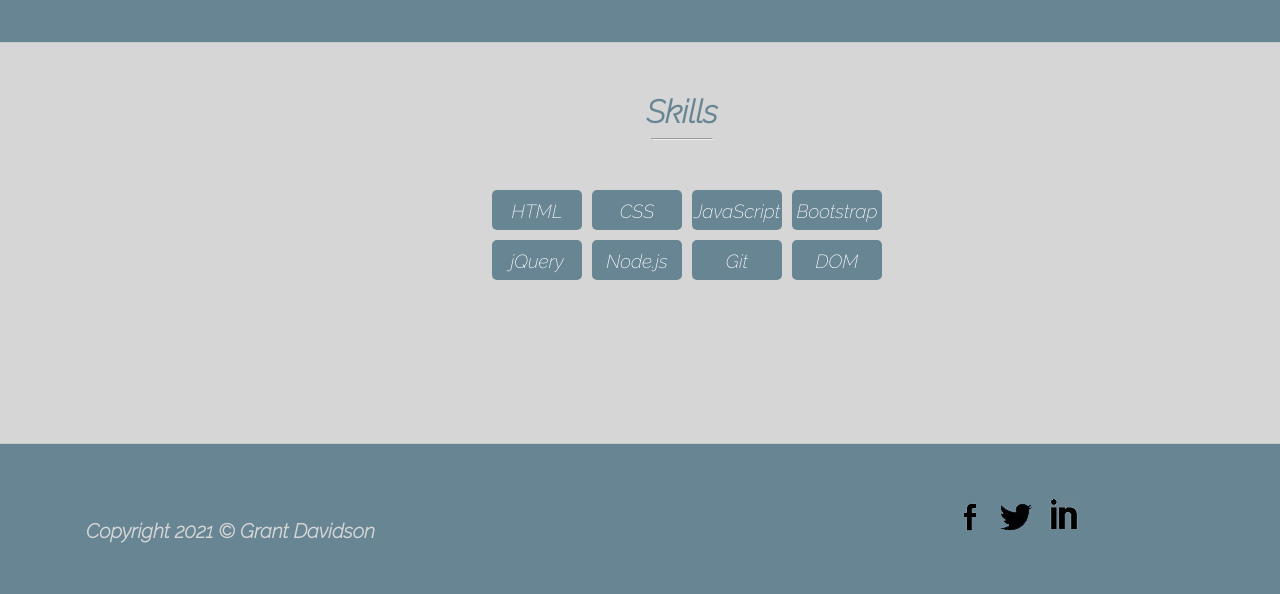
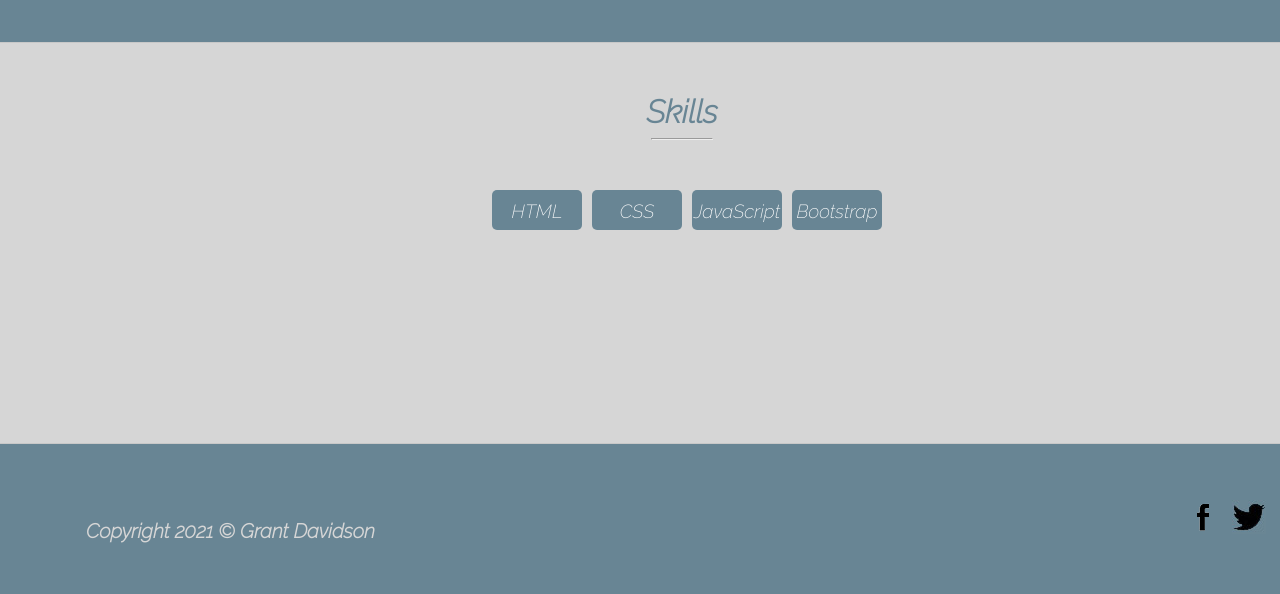
Before and after one commit to GrantMAD/Grantportfolio, a PHP site: page / in a window 1280 px wide; the page is wider, and only the part inside the window is pictured. Shown: the part 4838-5432 px from the top of that part. Run offline with PHP 8.4, Linux system fonts and the light colour scheme.

Commit message:
updated social

```diff
--- a/Portfolioindex.css
+++ b/Portfolioindex.css
@@ -507,6 +507,7 @@ textarea {
 	align-self: center;
 	list-style-type: none;
 	width: 48px;
+	padding-left: 60%;
 }
 
 .socialmediatwiter {
--- a/index.html
+++ b/index.html
@@ -294,11 +294,6 @@
 					<li class="skill">CSS</li>
 					<li class="skill">JavaScript</li>
 					<li class="skill">Bootstrap</li>
-					<li class="skill">jQuery</li>
-					<li class="skill">Node.js</li>
-					<li class="skill">Git</li>
-					<li class="skill">DOM</li>
-
 				</ul>
 		</div>
 		<!-- <div id="contactarea">
```
